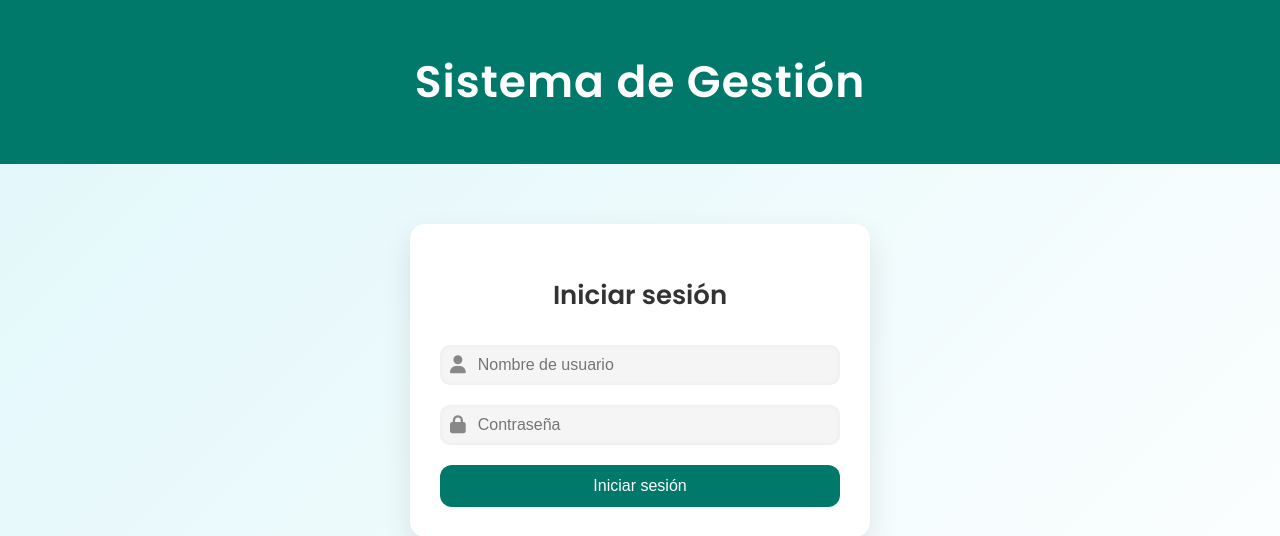
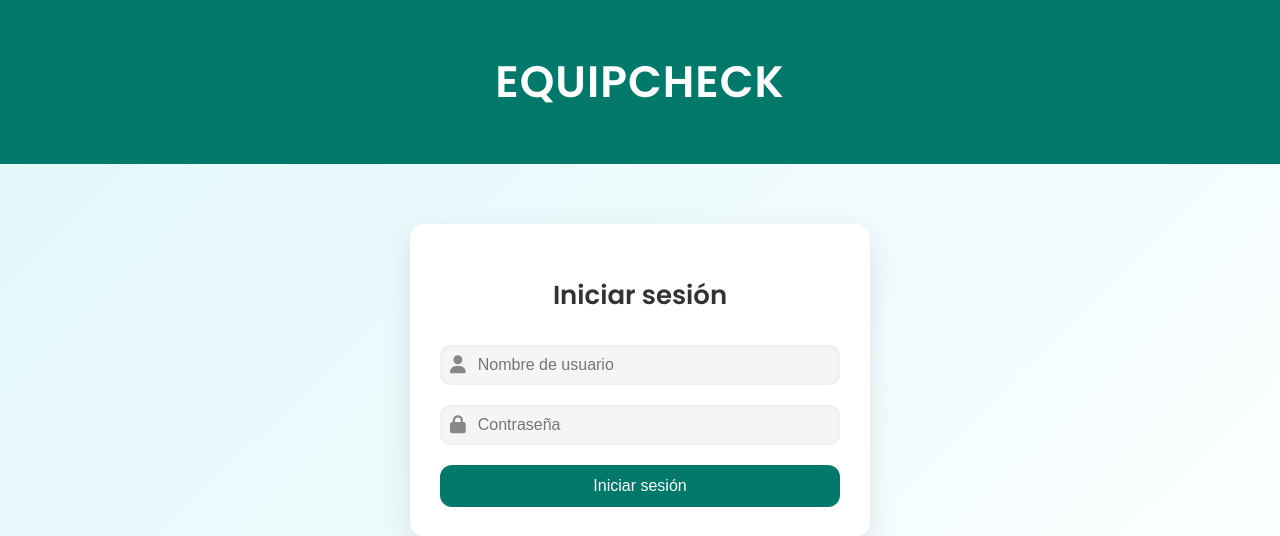
Before and after one commit to JuanDa3312/SyM-Servicios-Biomedicos, a Flask app: page /login in a window 1280 px wide. Shown: the top 536 px of the page. Run offline with Flask 3, Linux system fonts and the light colour scheme.

Commit message:
Cambio de nombre a equipcheck

```diff
--- a/templates/login.html
+++ b/templates/login.html
@@ -11,7 +11,7 @@
 </head>
 <body>
   <header>
-    <h1>Sistema de Gestión</h1>
+    <h1>EQUIPCHECK</h1>
   </header>
 
   <div class="login-container">
```
